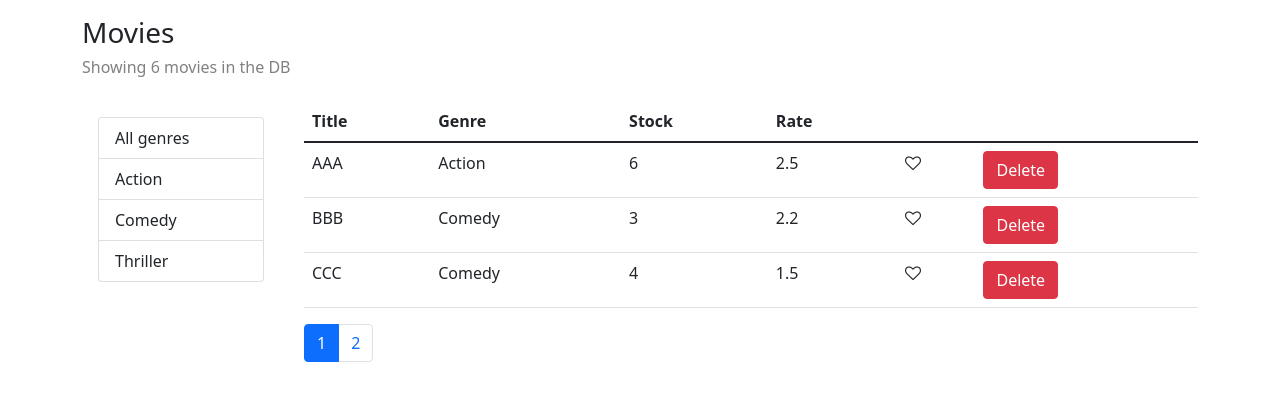
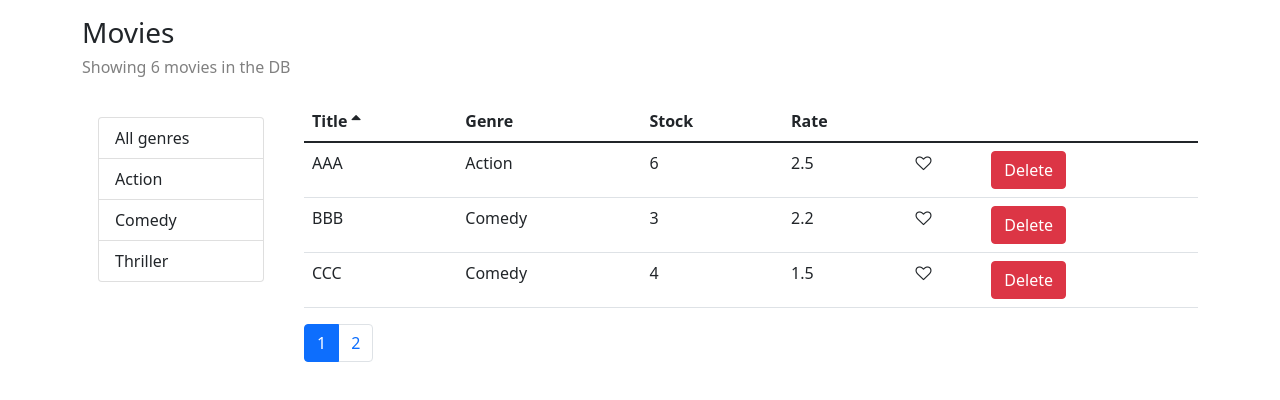
Before and after one commit to kavindushyamal26/Vidly-Project, a React (Create React App) app: page / in a window 1280 px wide. Shown: the top 400 px of the page. Built offline with nearby package versions, Linux system fonts and the light colour scheme.

Commit message:
Sort Icon

```diff
--- a/src/components/common/tableBody.jsx
+++ b/src/components/common/tableBody.jsx
@@ -10,7 +10,7 @@ class TableBody extends Component {
   };
   render() {
     const { data, columns } = this.props;
-    console.log("d", data);
+    // console.log("d", data);
     return (
       <tbody>
         {data.map((item) => (
--- a/src/components/common/tableHeader.jsx
+++ b/src/components/common/tableHeader.jsx
@@ -13,16 +13,29 @@ class TableHeader extends Component {
     }
     this.props.onSort(sortColumn);
   };
+
+  renderSortIcon = (column) => {
+    const { sortColumn } = this.props;
+    if (sortColumn.path !== column.path || !column.path) return null;
+    if (sortColumn.order === "asc") return <i class="fa fa-sort-asc"></i>;
+    return <i class="fa fa-sort-desc"></i>;
+  };
+
+  tableheaderStyle = (th) => {
+    return th.path ? "pointer" : "";
+  };
+
   render() {
     return (
       <thead>
         <tr>
           {this.props.columns.map((column) => (
             <th
+              style={{ cursor: this.tableheaderStyle(column) }}
               key={column.path || column.key}
               onClick={() => this.raiseSort(column.path)}
             >
-              {column.label}
+              {column.label} {this.renderSortIcon(column)}
             </th>
           ))}
         </tr>
```
